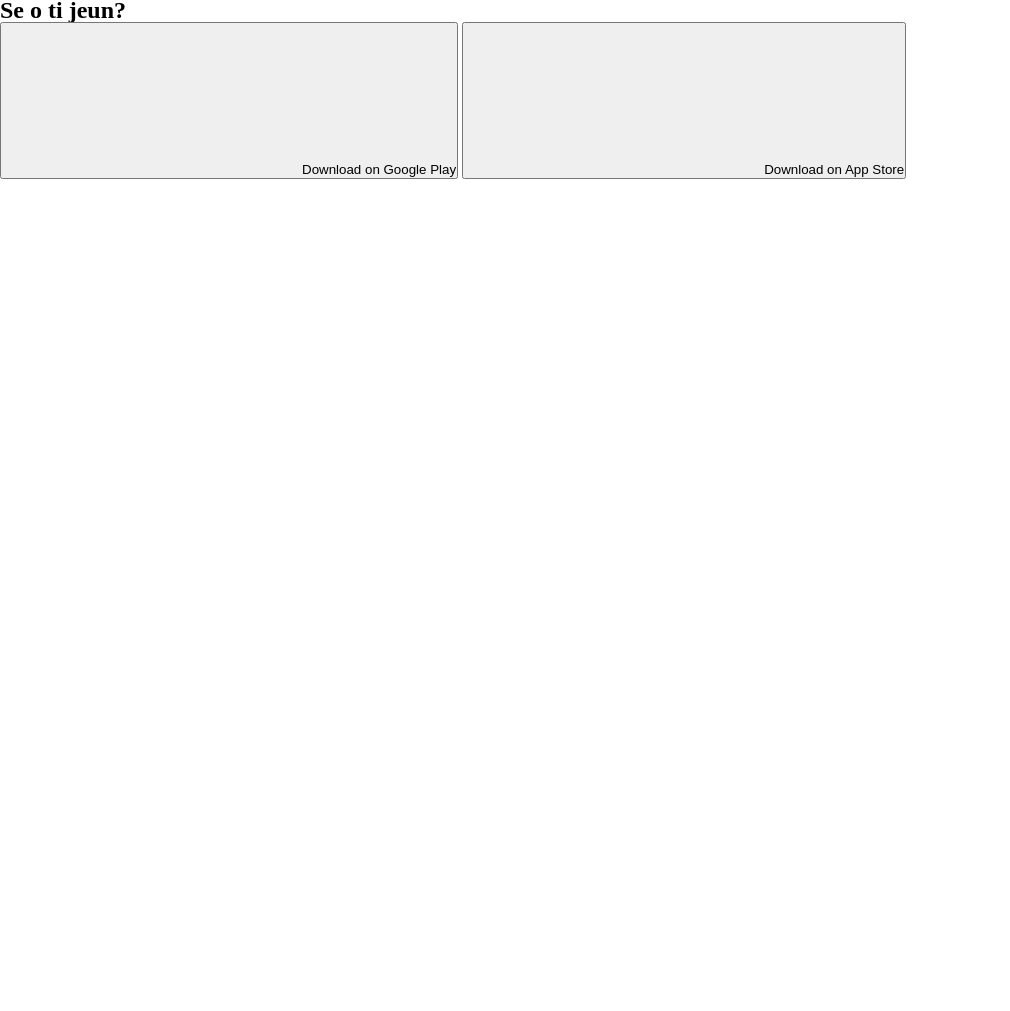
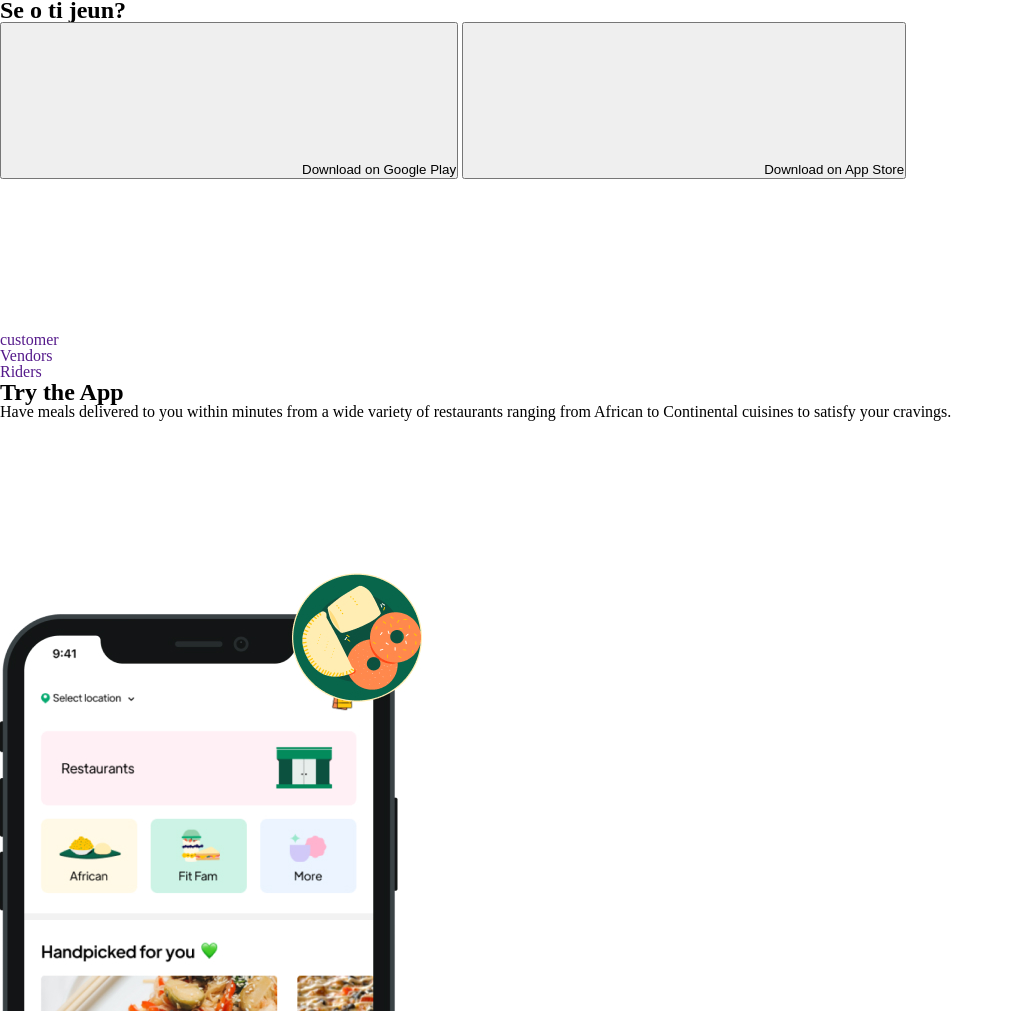
Before and after one commit to MaksKharyshyn/chowdeck, a plain HTML site: page index.html in a window 1280 px wide. Shown: the part 529-1540 px from the top of the page, without its empty margins (0-1010 px from the left). Before the commit the page ends 861 px from the top, so only its background shows below. Drawn offline with Linux system fonts and the light colour scheme.

Commit message:
added some changes

```diff
--- a/index.html
+++ b/index.html
@@ -60,6 +60,34 @@
             <svg class="jeun_ico"></svg>
         </div>
     </section>
+
+    <section class="try">
+        <div class="try_upper_block">
+            <ul class="try_list">
+                <li class="try_item"><a href="" class="try_link">customer</a></li>
+                <li class="try_item"><a href="" class="try_link">Vendors</a></li>
+                <li class="try_item"><a href="" class="try_link">Riders</a></li>
+            </ul>
+        </div>
+
+        <div class="try_middle_block">
+            <h1 class="try_title">Try the App</h1>
+            <p class="try_text">Have meals delivered to you within minutes from a wide variety of restaurants ranging from African to Continental cuisines to satisfy your cravings.</p>
+        </div>
+
+        <div class="try_icons_block">
+            <svg class="try_ico">
+                <use></use>
+            </svg>
+            <svg class="try_ico">
+                <use></use>
+            </svg>
+        </div>
+
+        <div class="try_image_block">
+            <img src="./images/try.jpg" alt="photo" class="try_image">
+        </div>
+    </section>
 </div>
 </body>
 </html>
```
Also changed, not shown: images/try.jpg (added).
